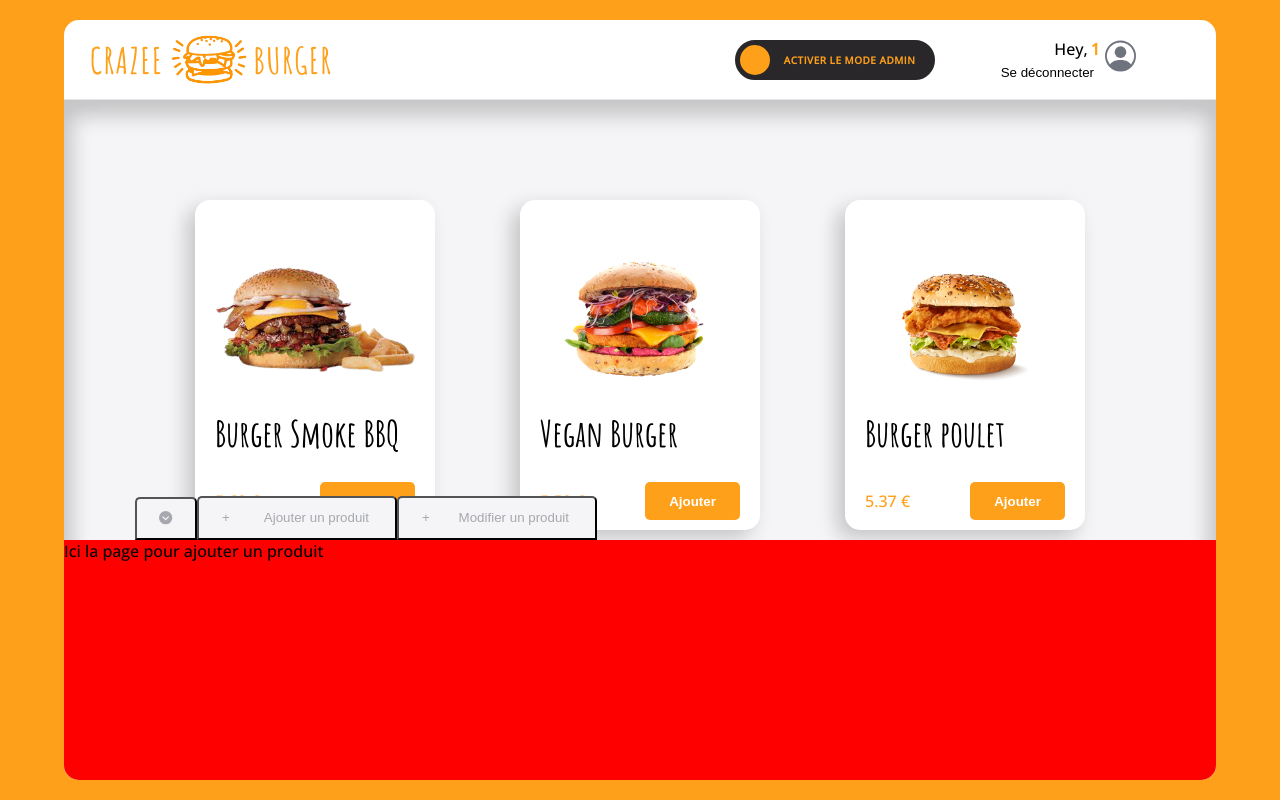
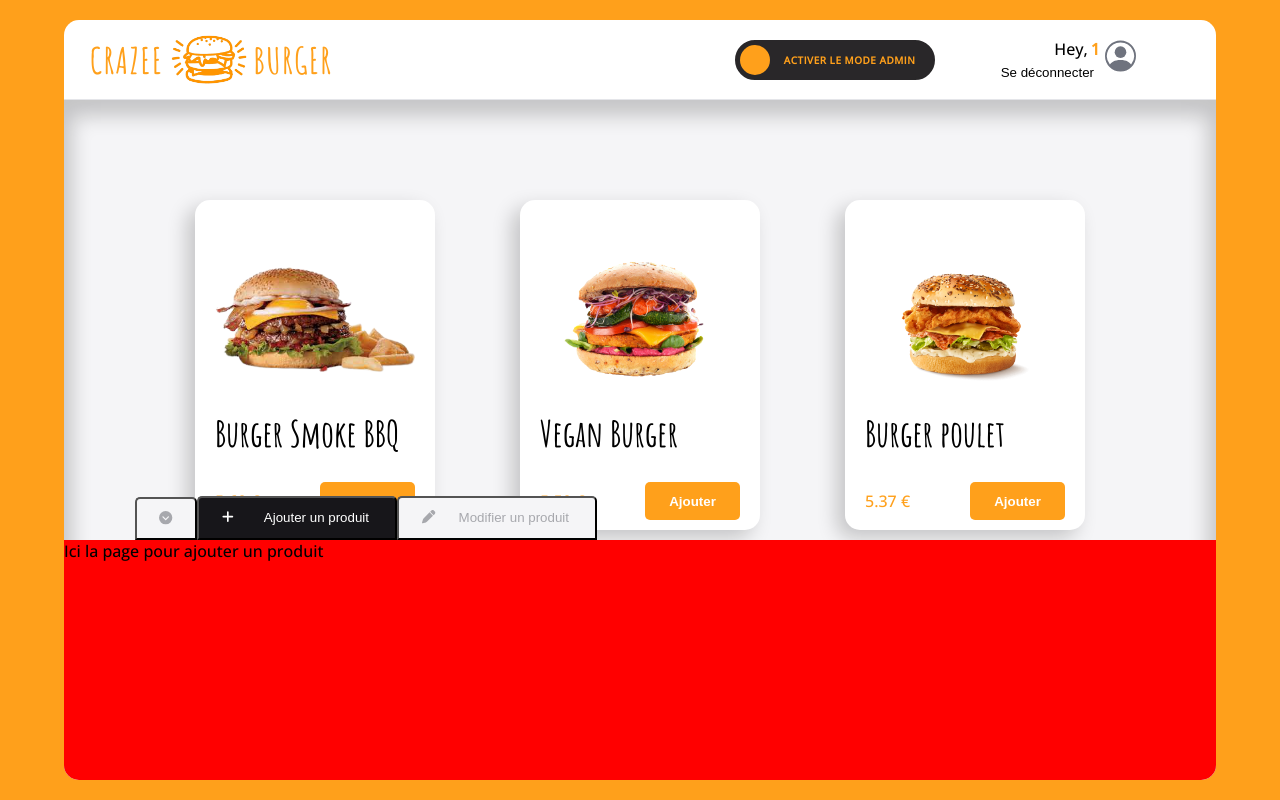
Before and after one commit to T0n-io/projet-resto, a React (Vite) app: page /order/1 in a window 1280 px wide. Built offline with nearby package versions, Linux system fonts and the light colour scheme; grey boxes are pictures that could not be loaded.

Commit message:
✨ F07: OrderPage > Panel > class active on selected tab

```diff
--- a/src/components/pages/Order/Panel.jsx
+++ b/src/components/pages/Order/Panel.jsx
@@ -1,6 +1,8 @@
 import {
   faChevronCircleDown,
   faChevronCircleUp,
+  faPen,
+  faPlus,
 } from "@fortawesome/free-solid-svg-icons";
 import { FontAwesomeIcon } from "@fortawesome/react-fontawesome";
 import { styled } from "styled-components";
@@ -24,12 +26,14 @@ export default function Panel() {
             {isPanelOpen ? <FontAwesomeIcon icon={faChevronCircleDown} /> : <FontAwesomeIcon icon={faChevronCircleUp} />}
           </div>
         </button>
-        <button className="onglet" onClick={() => setActiveTab("addProduct")}>
-          <div>+</div>
+        <button className={`onglet ${activeTab === "addProduct" ? "active" : ""}`} onClick={() => setActiveTab("addProduct")}>
+          <div><FontAwesomeIcon icon={faPlus} /></div>
           <div className="onglet-text">Ajouter un produit</div>
         </button>
-        <button className="onglet" onClick={() => setActiveTab("editProduct")}>
-          <div>+</div>
+        <button className={`onglet ${activeTab === "editProduct" ? "active" : ""}`} onClick={() => setActiveTab("editProduct")}>
+          <div>
+          <FontAwesomeIcon icon={faPen} />
+          </div>
           <div className="onglet-text">Modifier un produit</div>
         </button>
       </div>
@@ -83,6 +87,10 @@ const PanelStyled = styled.div`
         /* text-align: center; */
         height: 44px;
         padding: 12px 26px 14px 23px;
+        &.active{
+          background: ${theme.colors.dark};
+          color: ${theme.colors.white};
+        }
       .icon {
         /* padding: 5px; */
         display: flex;
```
Lines whose indentation alone changed are shown as unchanged.
